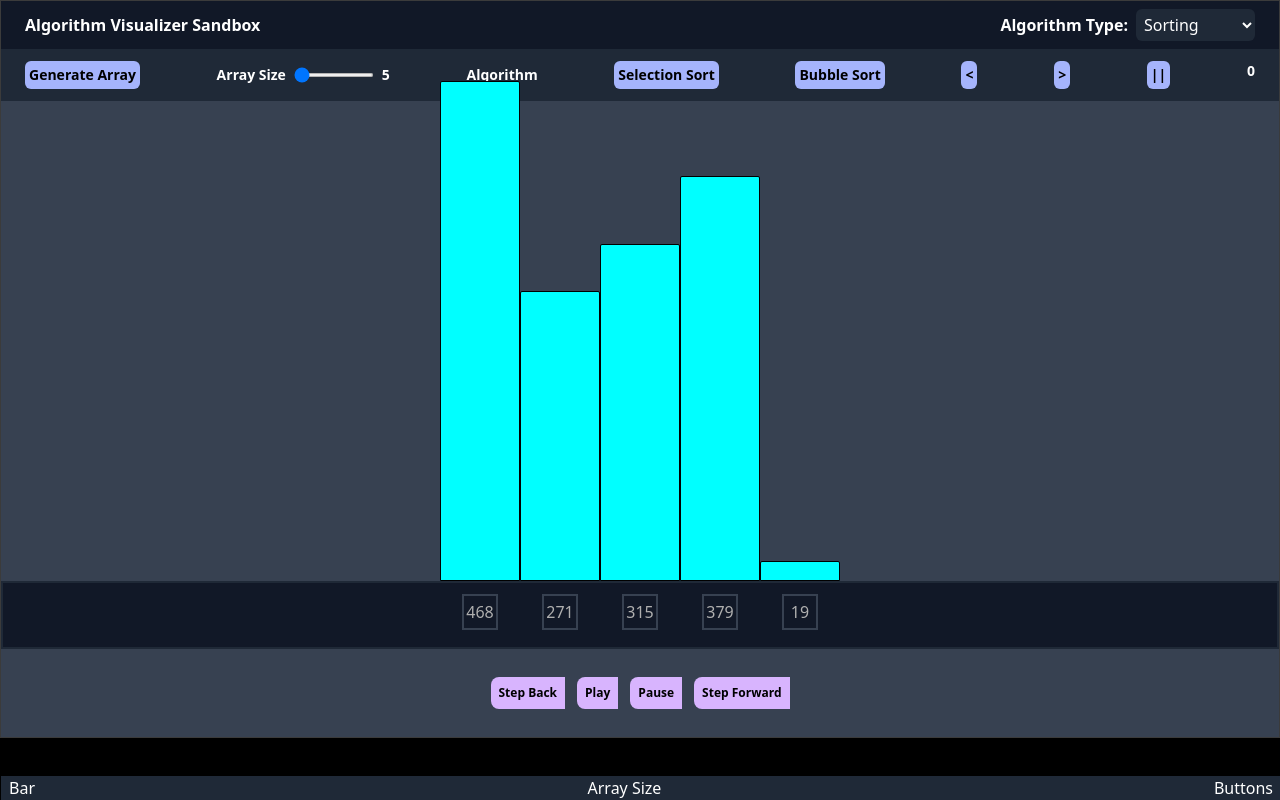
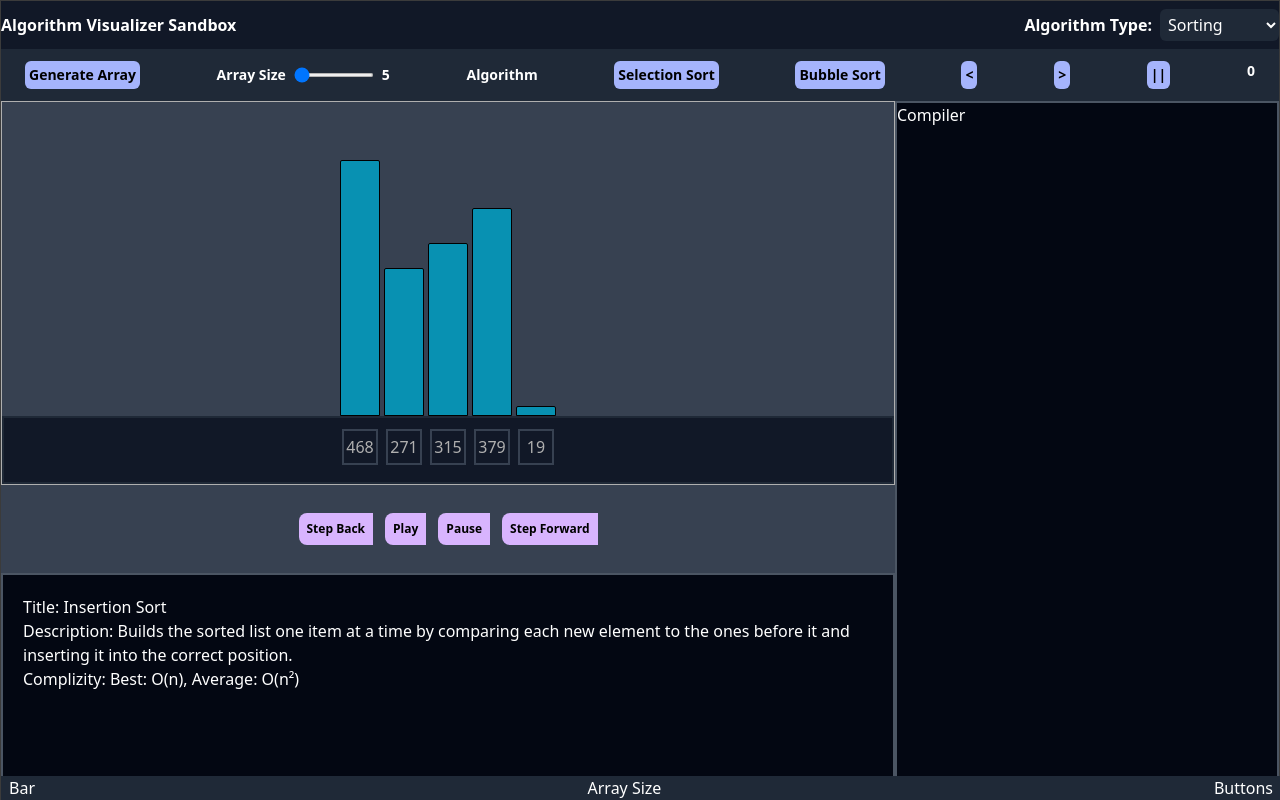
Before and after one commit to UzairHilal/Algorithm-Visualizer-Sandbox, a React (Vite) app: page / in a window 1280 px wide. Shown: the top 800 px of the page. Built offline with nearby package versions, Linux system fonts and the light colour scheme.

Commit message:
Addition: info container and compiler container

```diff
--- a/src/App.jsx
+++ b/src/App.jsx
@@ -1,11 +1,13 @@
-import { insertionSort } from './algorithms/Sorting/InsertionSort';
-import { algorithmInfo } from './constants/algorithmInfo';
+import { insertionSort } from "./algorithms/Sorting/InsertionSort";
+import { algorithmInfo } from "./constants/algorithmInfo";
 import Header from "./components/Header";
 import ControlPanel from "./components/ControlPanel";
 import VisualizationCanvas from "./components/VisualizerCanvas";
 import Footer from "./components/Footer";
 import Controls from "./components/Controls";
+import Compiler from "./components/Compiler";
 import { useState } from "react";
+import InfoPanel from "./components/InfoPanel";
 const App = () => {
   const [array, setArray] = useState([5]);
   const [algorithm, setAlgorithm] = useState();
@@ -13,7 +15,7 @@ const App = () => {
   const [speed, setSpeed] = useState(5);
 
   return (
-    <main className="bg-gray-900 overflow-hidden">
+    <main className=" bg-gray-900 h-[100vh]">
       <Header />
       {/* TODO: Organize the props below*/}
       <ControlPanel
@@ -26,8 +28,21 @@ const App = () => {
         speed={speed}
         setSpeed={setSpeed}
       />
-      <VisualizationCanvas array={array} arraySize={arraySize} />
-      <Controls />
+      <div className="flex h-full">
+        <div className="flex-1">
+          <VisualizationCanvas array={array} arraySize={arraySize} />
+          <div>
+            {/* <InfoPanel /> */}
+            <Controls />
+          </div>
+          <div className="h-full">
+            <InfoPanel className="infopanel" />
+          </div>
+        </div>
+        <div>
+          <Compiler />
+        </div>
+      </div>
       <Footer />
     </main>
   );
--- a/src/components/ArrayBars.jsx
+++ b/src/components/ArrayBars.jsx
@@ -3,12 +3,12 @@ const ArrayBars = ({ randomArray, maxValueInArray, barsRef, arraySize }) => {
     <div className="w-full h-[60vh] flex items-end justify-center bg-gray-700">
       {randomArray.map((elem, i) => (
         <div
-          data-height={`${elem / ((0.2 / 100) * maxValueInArray)}`}
+          data-height={`${elem / ((0.39 / 100) * maxValueInArray)}`}
           ref={(el) => (barsRef.current[i] = el)}
-          className={`bars max-w-20 border border-black rounded-t-sm bg-cyan-600 flex items-end justify-center relative `}
+          className={`bars max-w-20 border border-black rounded-t-sm bg-cyan-600 flex items-end justify-center relative mx-0.5`}
           key={i}
           style={{
-            width: `${700 / randomArray.length}px`,
+            width: `${200 / randomArray.length}px`,
           }}
         >
           <p
--- /dev/null
+++ b/src/components/Compiler.jsx
@@ -0,0 +1,9 @@
+const Compiler = () => {
+  return (
+    <div className="w-0 h-full sm:w-64 lg:w-96 border-2 border-gray-600 bg-gray-950 overflow-hidden">
+      <h1>Compiler</h1>
+    </div>
+  );
+};
+
+export default Compiler;
--- a/src/components/Footer.jsx
+++ b/src/components/Footer.jsx
@@ -8,6 +8,6 @@ const Footer = () => {
       </div>
     </footer>
   );
-}
+};
 
 export default Footer;
--- a/src/components/Header.jsx
+++ b/src/components/Header.jsx
@@ -2,7 +2,7 @@ import { algorithmList } from "../constants";
 
 const Header = () => {
   return (
-    <header className="z-10 w-full py-2 px-6 text-sm sm:text-base">
+    <header className="z-10 w-full py-2 p x-6 text-sm sm:text-base">
       <nav className="w-full flex justify-between items-center">
         <div>
           <strong>Algorithm Visualizer Sandbox</strong>
@@ -13,10 +13,7 @@ const Header = () => {
             <strong className="mx-2">Algorithm Type:</strong>
           </div>
 
-          <select
-            className="p-1 bg-gray-800 rounded-md"
-            defaultValue={0}
-          >
+          <select className="p-1 bg-gray-800 rounded-md" defaultValue={0}>
             {algorithmList.map((algo, index) => (
               <option key={index} value={algo} className="text-green-400">
                 {algo}
--- /dev/null
+++ b/src/components/InfoPanel.jsx
@@ -0,0 +1,17 @@
+// sm:w-52 lg:w-72
+import { algorithmInfo } from "../constants/algorithmInfo";
+const InfoPanel = ({ className }) => {
+  return (
+    <div
+      className={`w-full h-full sm:w-full border-2 border-gray-600 bg-gray-950  ${className}`}
+    >
+      <div className="p-5 w-full h-[100vh] flex flex-col overflow-scroll">
+        <h1>Title: {algorithmInfo.insertionSort.name}</h1>
+        <h1>Description: {algorithmInfo.insertionSort.description}</h1>
+        <h1>Complizity: {algorithmInfo.insertionSort.complexity.time}</h1>
+      </div>
+    </div>
+  );
+};
+
+export default InfoPanel;
--- a/src/components/VisualizerCanvas.jsx
+++ b/src/components/VisualizerCanvas.jsx
@@ -2,6 +2,7 @@ import { useGSAP } from "@gsap/react";
 import gsap from "gsap";
 import { useRef } from "react";
 import ArrayBars from "./ArrayBars";
+import InfoPanel from "./InfoPanel";
 
 const VisualizerCanvas = ({ array, arraySize }) => {
   const randomArray = array;
@@ -11,21 +12,17 @@ const VisualizerCanvas = ({ array, arraySize }) => {
 
   useGSAP(() => {
     gsap.fromTo(
-      ".bars", {
-      height: 5,
-      background: "white"
-    }
-      ,
+      ".bars",
+      {
+        height: 5,
+      },
       {
         height: (i, el) => el.dataset.height + "px",
-        background: "cyan",
-        duration: 0.3,
-        stagger: 0.1
       }
     );
   }, [randomArray]);
   return (
-    <div className="w-full flex flex-col justify-center">
+    <div className="w-full h-96 flex flex-col justify-center overflow-hidden border">
       {/* bar display */}
       <ArrayBars
         randomArray={randomArray}
--- a/src/index.css
+++ b/src/index.css
@@ -11,13 +11,13 @@
 body {
   color: white;
   width: 100dvw;
+  height: 100vh;
   overflow-x: hidden;
-  height: 100%;
   background: #000;
   border:1px solid;
   border-color: #3b3b3b;
   user-select: none;
-  /* overflow:hidden; */
+  overflow:hidden;
 }
 
 canvas {
```
Also changed, not shown: src/components/Controls.jsx (+8 -6 lines).
